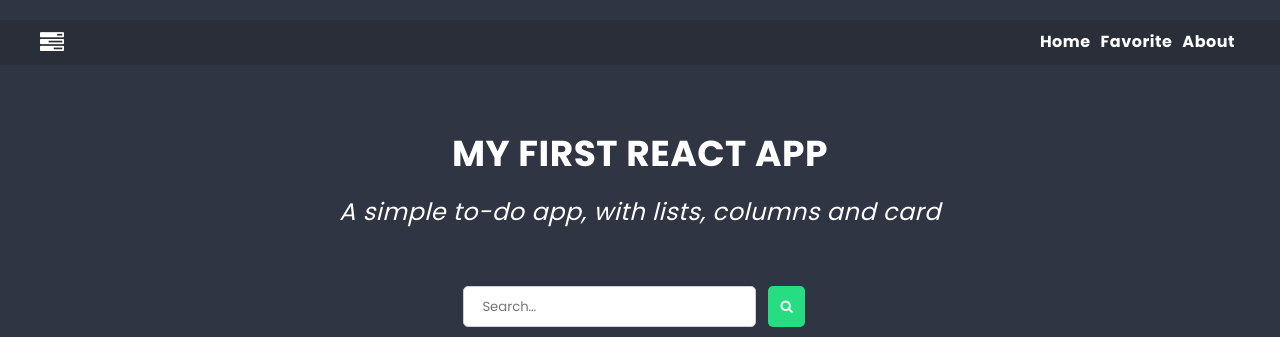
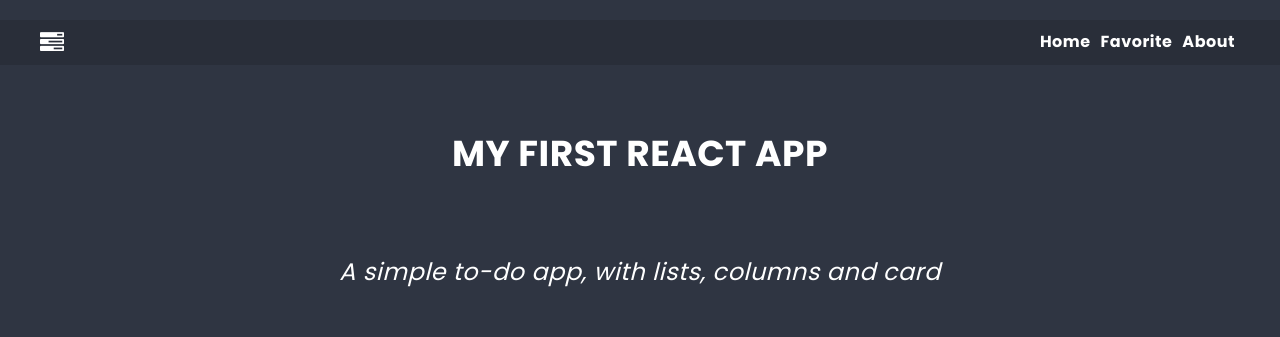
Before and after one commit to mdpesa/first-react-app, a React (Create React App) app: page /list/1 in a window 1280 px wide. Shown: the top 337 px of the page. Built offline with nearby package versions, Linux system fonts and the light colour scheme; grey boxes are pictures that could not be loaded.

Commit message:
add PageTitle and Home components

```diff
--- a/src/App.js
+++ b/src/App.js
@@ -1,17 +1,13 @@
-import Hero from './components/Hero/Hero.js';
-import SearchForm from './components/SearchForm/SearchForm.js';
-import List from './components/List/List.js';
 import Container from './components/Container/Container.js';
 import NavBar from './components/NavBar/NavBar.js';
+import Home from './components/Home/Home.js';
 
 const App = () => {
   return (
     <main>
       <NavBar />
       <Container>
-        <Hero />
-        <SearchForm />
-        <List />
+        <Home />
       </Container>
     </main>
   );
--- a/src/components/About/About.js
+++ b/src/components/About/About.js
@@ -1,9 +1,10 @@
+import PageTitle from '../PageTitle/PageTitle';
 import styles from './About.module.scss';
 
 const About = () => {
     return (
         <div className={styles.about}>
-          <h1 className={styles.title}>about</h1>
+          <PageTitle>about</PageTitle>
           <p className={styles.subtitle}>Lorem Ipsum.</p>
         </div>
       );
--- a/src/components/About/About.module.scss
+++ b/src/components/About/About.module.scss
@@ -2,13 +2,6 @@
 
 .about {
   padding: $base-size;
-}
-
-.title {
-  padding: ($base-size * 3) 0;
-  text-align: center;
-  font-size: ($base-size * 3);
-  text-transform: uppercase;
 }
 
 .subtitle {
--- a/src/components/Favorite/Favorite.js
+++ b/src/components/Favorite/Favorite.js
@@ -1,9 +1,10 @@
+import PageTitle from '../PageTitle/PageTitle';
 import styles from './Favorite.module.scss';
 
 const Favorite = () => {
   return (
     <div className={styles.favorite}>
-      <h1 className={styles.title}>favorite</h1>
+      <PageTitle>favorite</PageTitle>
       <p className={styles.subtitle}>Lorem Ipsum.</p>
     </div>
   );
--- a/src/components/Favorite/Favorite.module.scss
+++ b/src/components/Favorite/Favorite.module.scss
@@ -2,13 +2,6 @@
 
 .favorite {
   padding: $base-size;
-}
-
-.title {
-  padding: ($base-size * 3) 0;
-  text-align: center;
-  font-size: ($base-size * 3);
-  text-transform: uppercase;
 }
 
 .subtitle {
--- a/src/components/Hero/Hero.js
+++ b/src/components/Hero/Hero.js
@@ -1,9 +1,10 @@
+import PageTitle from '../PageTitle/PageTitle';
 import styles from './Hero.module.scss';
 
 const Hero = () => {
   return (
     <div className={styles.hero}>
-      <h1 className={styles.title}>My first React App</h1>
+      <PageTitle>My first React App</PageTitle>
       <p className={styles.subtitle}>
         A simple to-do app, with lists, columns and card
       </p>
--- a/src/components/Hero/Hero.module.scss
+++ b/src/components/Hero/Hero.module.scss
@@ -2,13 +2,6 @@
 
 .hero {
   padding: $base-size;
-}
-
-.title {
-  padding: ($base-size * 3) 0;
-  text-align: center;
-  font-size: ($base-size * 3);
-  text-transform: uppercase;
 }
 
 .subtitle {
--- /dev/null
+++ b/src/components/Home/Home.js
@@ -0,0 +1,15 @@
+import Hero from '../Hero/Hero';
+import SearchForm from '../SearchForm/SearchForm';
+import List from '../List/List';
+
+const Home = () => {
+  return (
+    <>
+      <Hero />
+      <SearchForm />
+      <List />
+    </>
+  );
+};
+
+export default Home;
--- /dev/null
+++ b/src/components/PageTitle/PageTitle.js
@@ -0,0 +1,7 @@
+import styles from './PageTitle.module.scss';
+
+const PageTitle = (props) => {
+  return <h1 className={styles.title}>{props.children}</h1>;
+};
+
+export default PageTitle;
--- /dev/null
+++ b/src/components/PageTitle/PageTitle.module.scss
@@ -0,0 +1,8 @@
+@import '../../styles/settings.scss';
+
+.title {
+    padding: ($base-size * 3) 0;
+    text-align: center;
+    font-size: ($base-size * 3);
+    text-transform: uppercase;
+  }
```
